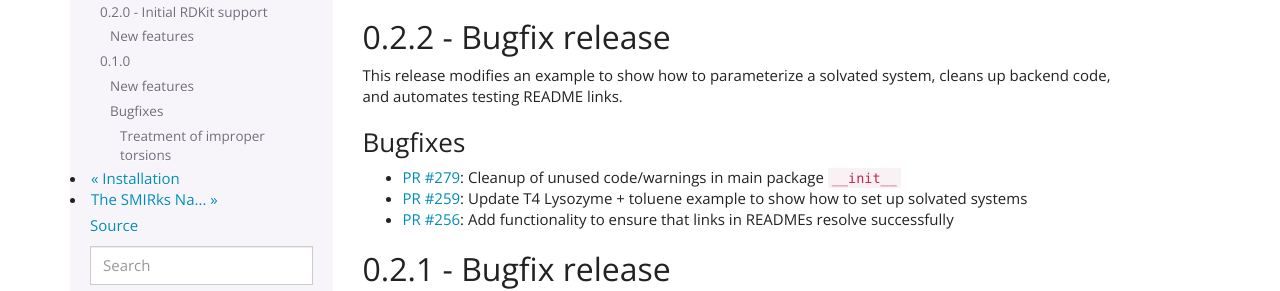
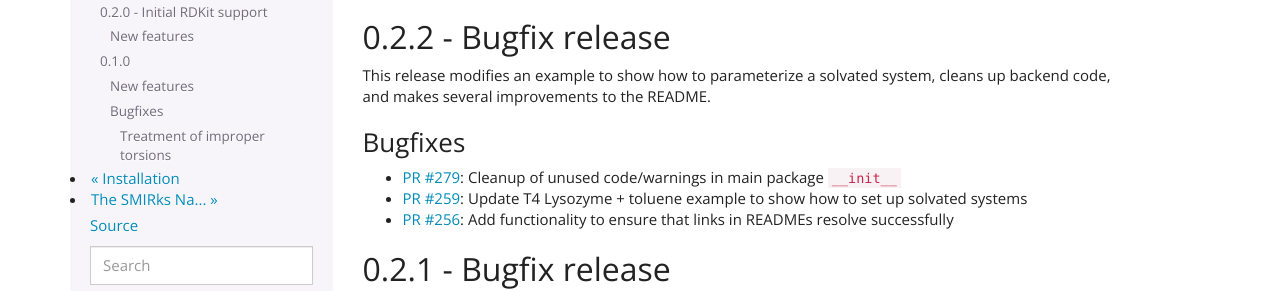
Before and after one commit to openforcefield/openff-toolkit, a Sphinx documentation site: the page built from docs/releasehistory.rst, in a window 1280 px wide. Shown: the part 280-571 px from the top of the page. Built offline with Sphinx 7.4.7, drawn with Linux system fonts in a browser that asks for light colours.

Commit message:
Update releasehistory.rst

```diff
--- a/docs/releasehistory.rst
+++ b/docs/releasehistory.rst
@@ -11,7 +11,7 @@ Releases follow the ``major.minor.micro`` scheme recommended by `PEP440 <https:/
 0.2.2 - Bugfix release
 ----------------------
 
-This release modifies an example to show how to parameterize a solvated system, cleans up backend code, and automates testing README links.
+This release modifies an example to show how to parameterize a solvated system, cleans up backend code, and makes several improvements to the README.
 
 Bugfixes
 """"""""
```
